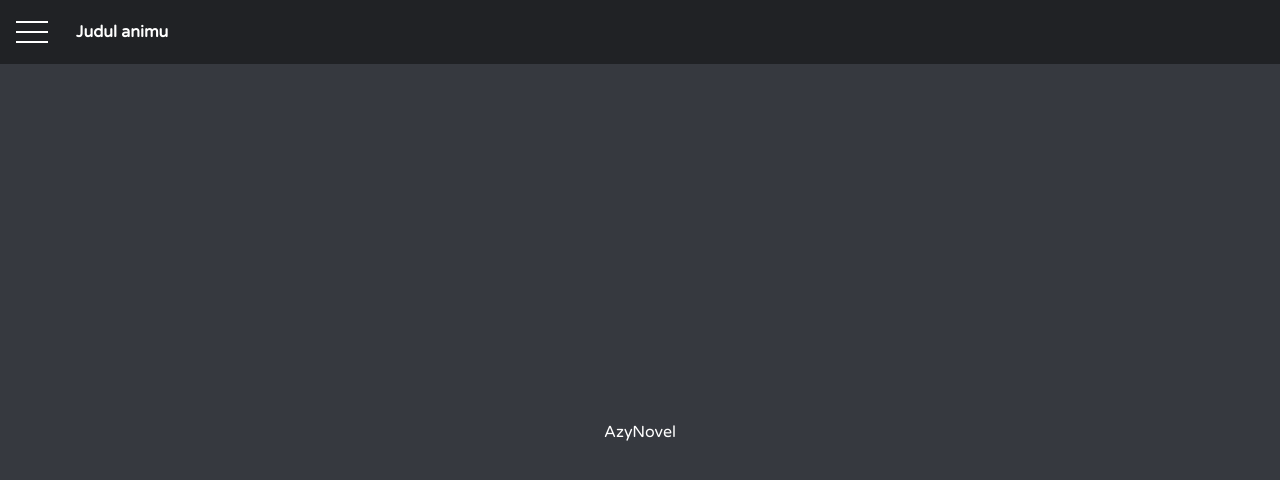
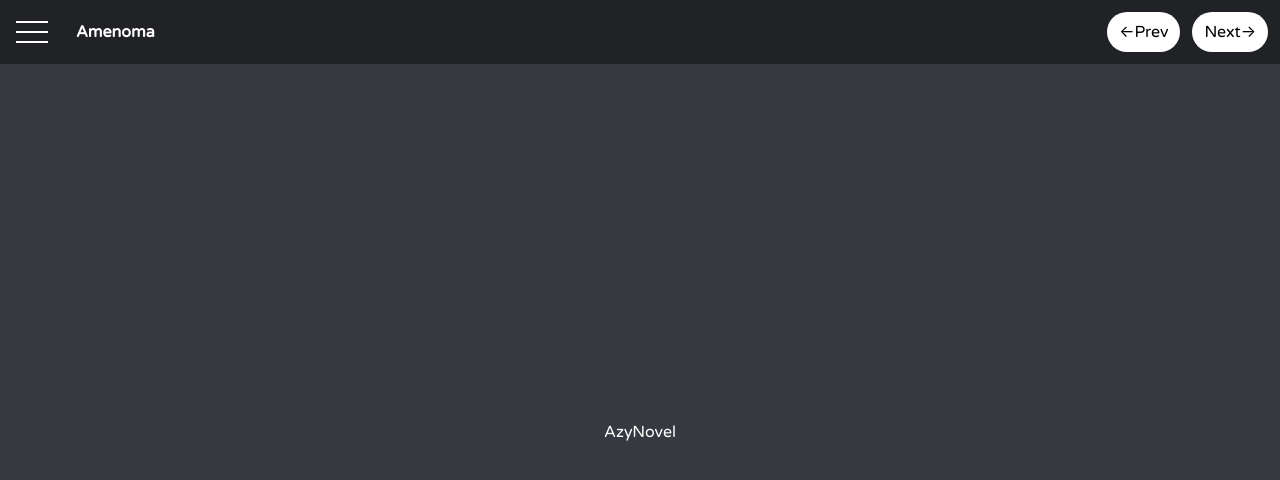
Before and after one commit to juanlouisr/amenoma, a Vue app: page /novel in a window 1280 px wide. Shown: the top 480 px of the page. Built offline with nearby package versions, Linux system fonts and the light colour scheme; grey boxes are pictures that could not be loaded.

Commit message:
feat: next/prev chapter

```diff
--- a/src/components/NavBar.vue
+++ b/src/components/NavBar.vue
@@ -1,3 +1,14 @@
+<script setup lang="ts">
+import { useDataStore } from "@/stores/data";
+
+// BUG: data tidak terupdate setelah router link to next/prev chapter karena component navbar tidak terrefresh
+// BUG: data tidak terupdate setelah ganti chapter dari controlbar karena component navbar tidak terrefresh
+const data = useDataStore();
+const judul = data.name || "Amenoma";
+let next = data.getRouteNextChapter;
+let prev = data.getRoutePrevChapter;
+</script>
+
 <template>
   <header class="flex bg-gray-900 shrink-0 h-16 w-full">
     <button
@@ -10,6 +21,16 @@
         <div class="w-8 h-0.5 bg-white"></div>
       </div>
     </button>
-    <h1 class="my-auto mx-3 font-bold text-white">Judul animu</h1>
+    <h1 class="my-auto mx-3 font-bold text-white">{{ judul }}</h1>
+    <div class="navi my-auto flex-grow flex justify-end">
+      <router-link :to="prev">
+        <button class="mr-1 bg-white py-2 px-3 rounded-3xl">&larr;Prev</button>
+      </router-link>
+      <router-link :to="next">
+        <button class="ml-2 mr-3 bg-white py-2 px-3 rounded-3xl">
+          Next&rarr;
+        </button>
+      </router-link>
+    </div>
   </header>
 </template>
--- a/src/stores/data.ts
+++ b/src/stores/data.ts
@@ -34,6 +34,14 @@ export const useDataStore = defineStore({
     getRouteChapter: (state) => {
       return `/${state.type}/${state.provider}/${state.nameRoute}/${state.currentIdx}`;
     },
+    getRouteNextChapter: (state) => {
+      return `/${state.type}/${state.provider}/${state.nameRoute}/${
+        state.currentIdx + 2
+      }`;
+    },
+    getRoutePrevChapter: (state) => {
+      return `/${state.type}/${state.provider}/${state.nameRoute}/${state.currentIdx}`;
+    },
   },
   actions: {
     reset() {
```
